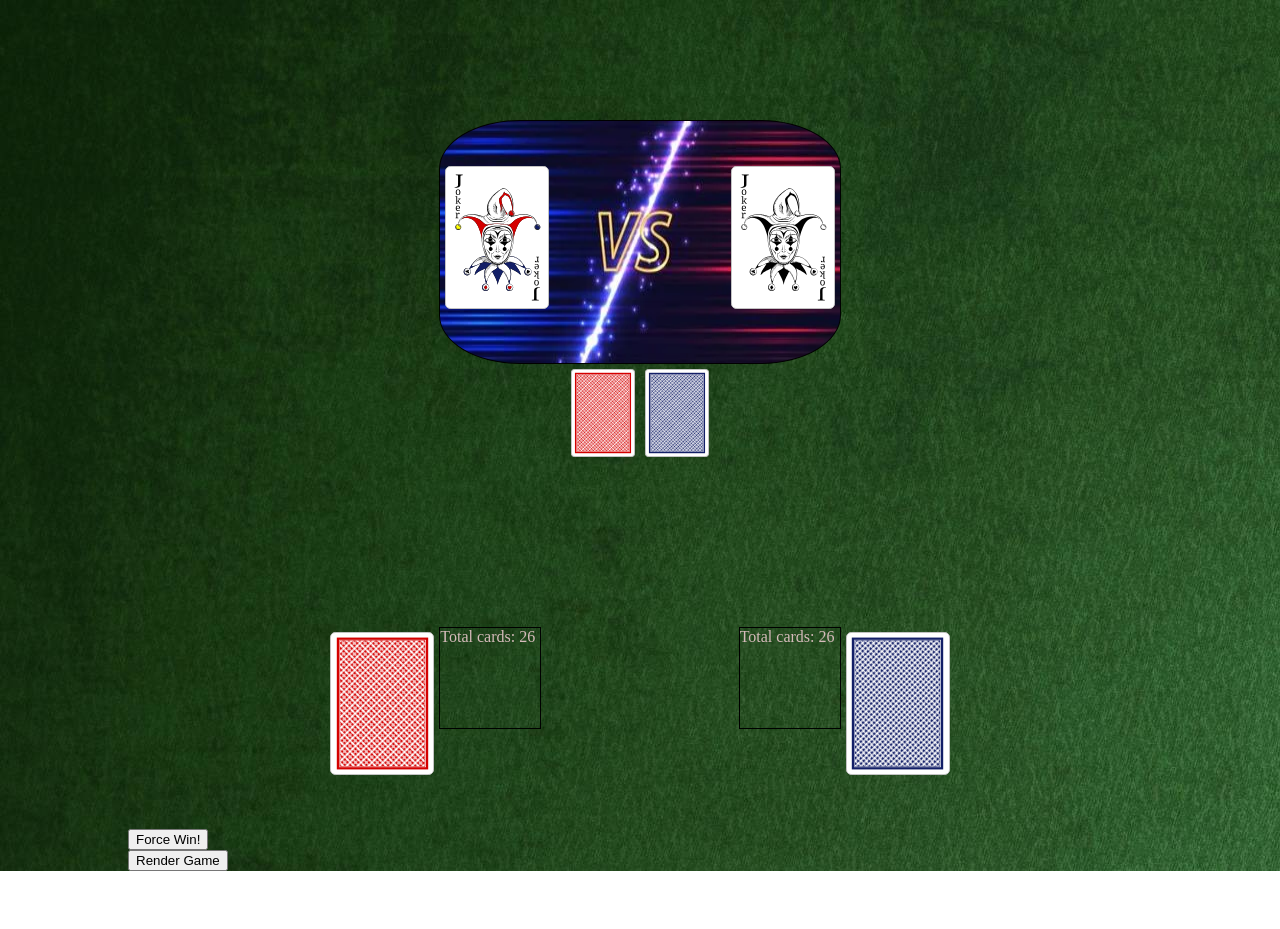
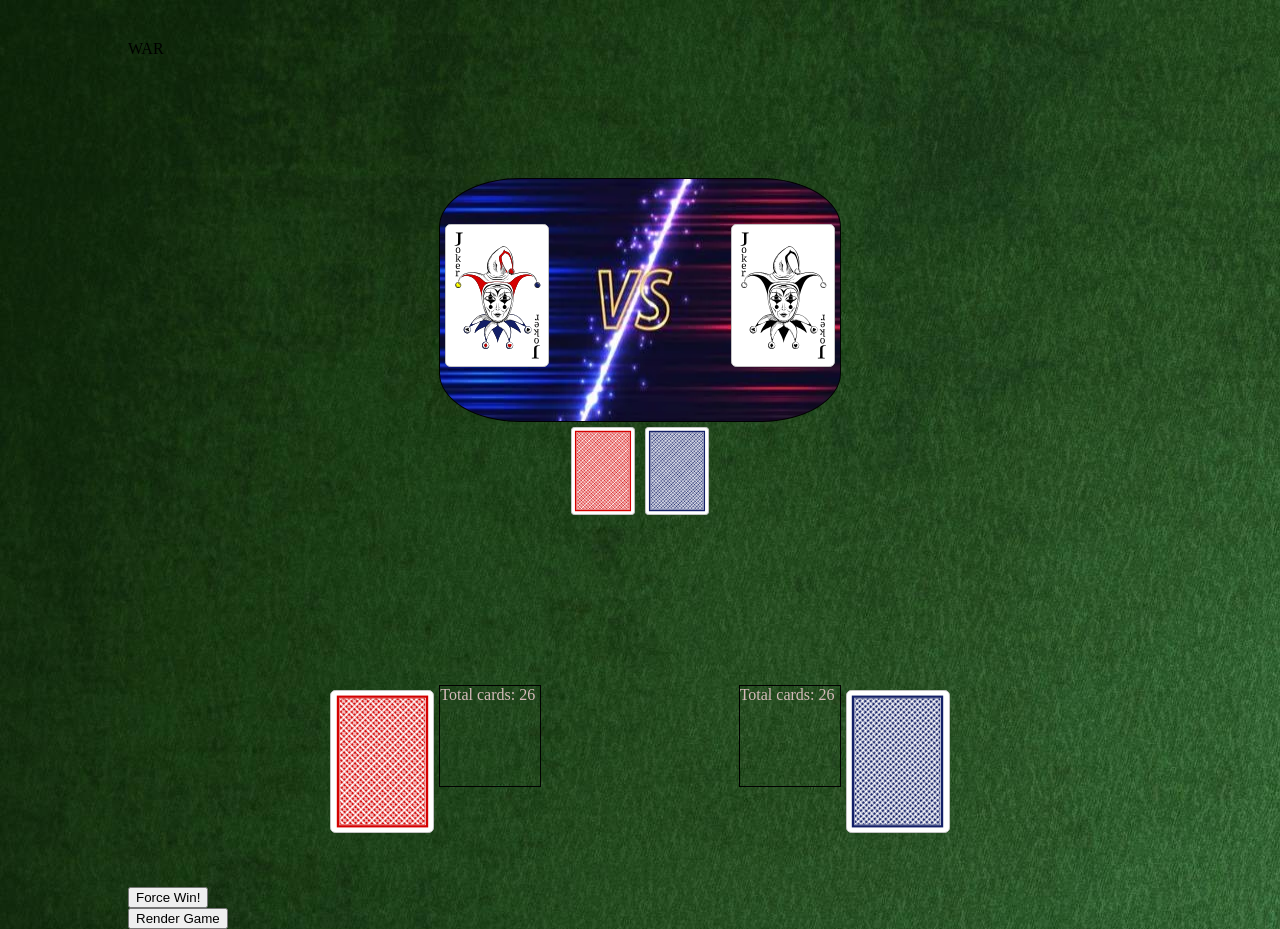
Before and after one commit to dylan-burston/War-Card-Game, a plain HTML site: page index.html in a window 1280 px wide. Both pictures are taken after a click on the button "Render Game". Before the commit the page ends 871 px from the top, so only its background shows below. Drawn offline with Linux system fonts and the light colour scheme.

Commit message:
fixed tally function, added basic css/ html for WAR title

```diff
--- a/index.html
+++ b/index.html
@@ -11,6 +11,9 @@
 </head>
 <body>
 	<div class="gameBody" style="display:none">
+	<div class="gameName">
+			WAR
+	</div>
 	<div class="inPlayCards">
 		<div class="playableContainer">
 			<div class="cpuInPlayContainer">
--- a/main.js
+++ b/main.js
@@ -57,6 +57,8 @@ function flipCard() {
     playerCard.className = `card large ${randomPCard}`;
     cpuCard.className = `card large ${randomCpuCard}`;
     [playerCards, cpuCards] = compare(randomPCard, randomCpuCard, playerCards, cpuCards);
+    tally(playerCards, cpuCards)
+    console.log(playerCards.length)
 
     // compare(randomPCard, randomCpuCard, playerCards, cpuCards)
     // playerCard.className = `card large ${randomPCard}`;
@@ -135,4 +137,3 @@ function forceWin(playerCards, cpuCards){
    announcementEl.style = "display: block"
    announcementEl.innerText = "Player 1 Wins!!"
 }
-setInterval(()=>tally(playerCards, cpuCards), 100)
--- a/styles.css
+++ b/styles.css
@@ -83,3 +83,14 @@ button:hover{
 	  display: flex;
 	  justify-content: center;
   }
+
+  /* .gameName {
+	  display: flex;
+	  justify-content: center;
+	  font-size: 50px;
+	  margin-bottom: -120px;
+	  color: #d2d2db;
+  } */
+
+  .gameName{
+  }
```
